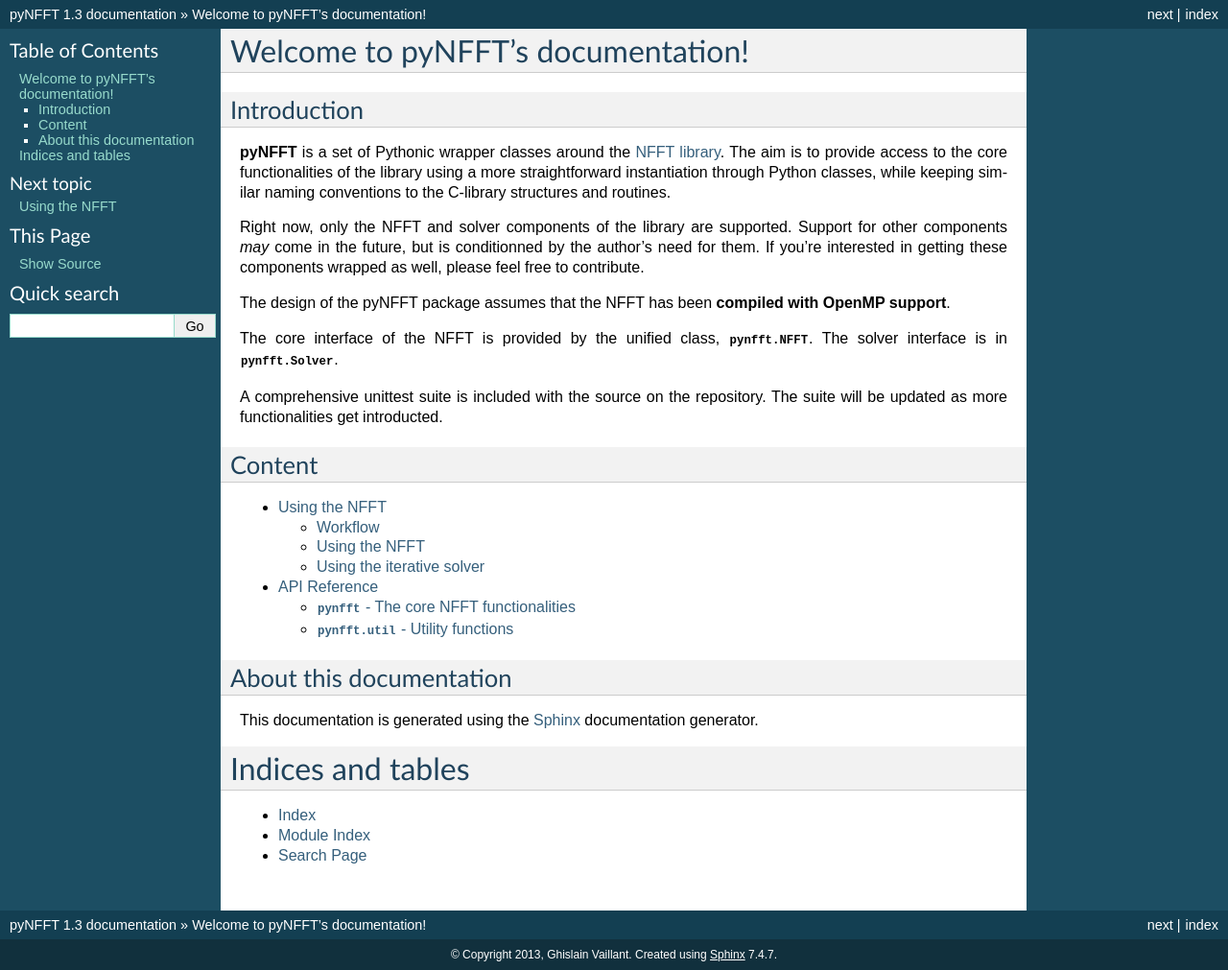
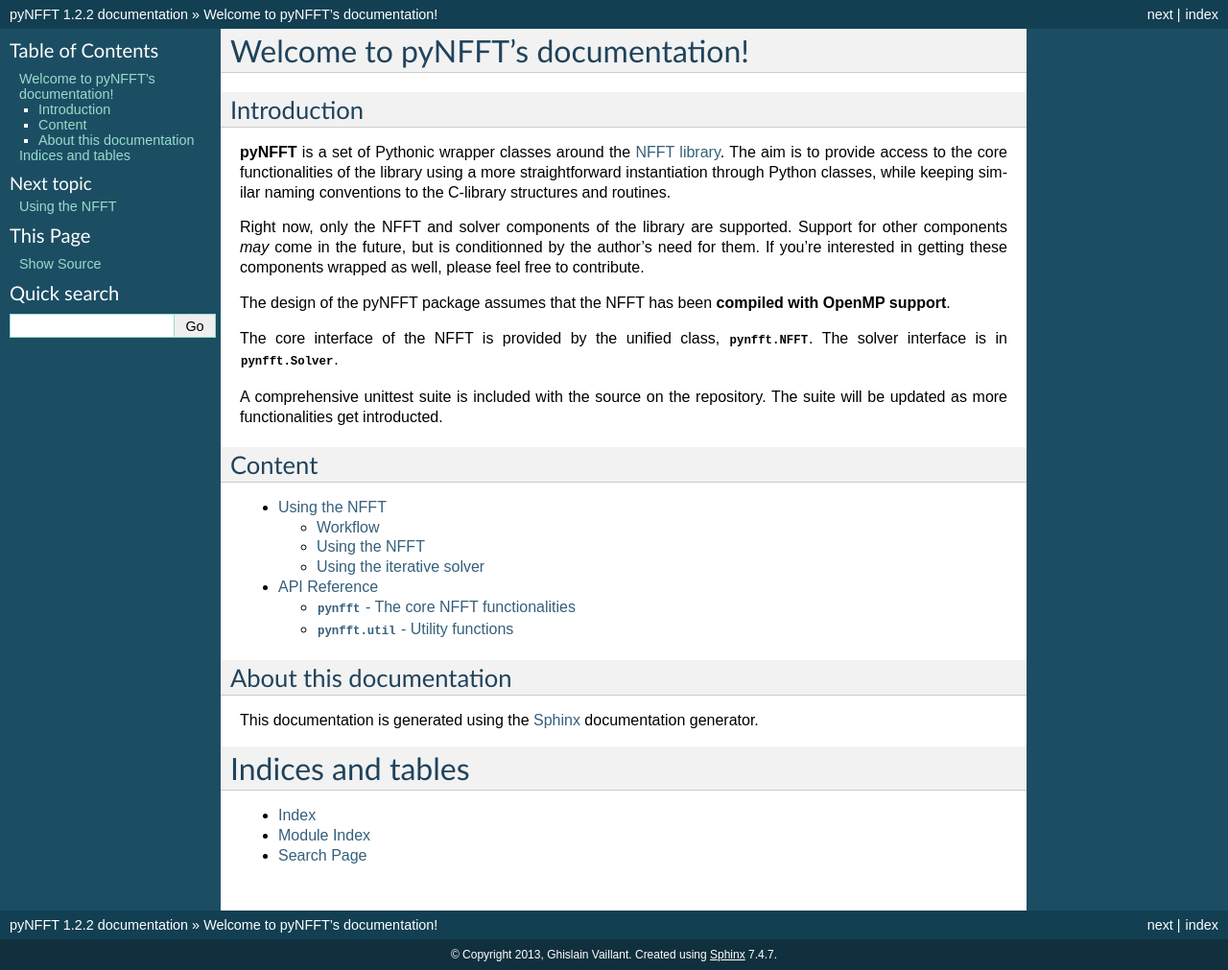
Before and after one commit to pyNFFT/pyNFFT, a Sphinx documentation site: the page built from doc/source/index.rst, in a window 1280 px wide. Shown: the whole page at 96% size. Built offline with Sphinx 7.4.7, drawn with Linux system fonts in a browser that asks for light colours.

Commit message:
release version 1.2.2

```diff
--- a/CHANGELOG.txt
+++ b/CHANGELOG.txt
@@ -1,5 +1,10 @@
 Changelog
 =========
+
+Changes in version 1.2.2
+------------------------
+
+    * fix bug on property setters in NFFT class
 
 Changes in version 1.2.1
 ------------------------
--- a/doc/source/conf.py
+++ b/doc/source/conf.py
@@ -48,9 +48,9 @@
 # built documents.
 #
 # The short X.Y version.
-version = '1.3'
+version = '1.2'
 # The full version, including alpha/beta/rc tags.
-release = '1.3'
+release = '1.2.2'
 
 # The language for content autogenerated by Sphinx. Refer to documentation
 # for a list of supported languages.
--- a/setup.py
+++ b/setup.py
@@ -97,8 +97,8 @@
         raise SystemExit(errno)
 
 
-version = '1.3'
-release = False
+version = '1.2.2'
+release = True
 if not release:
     version += '-dev'
 
```
